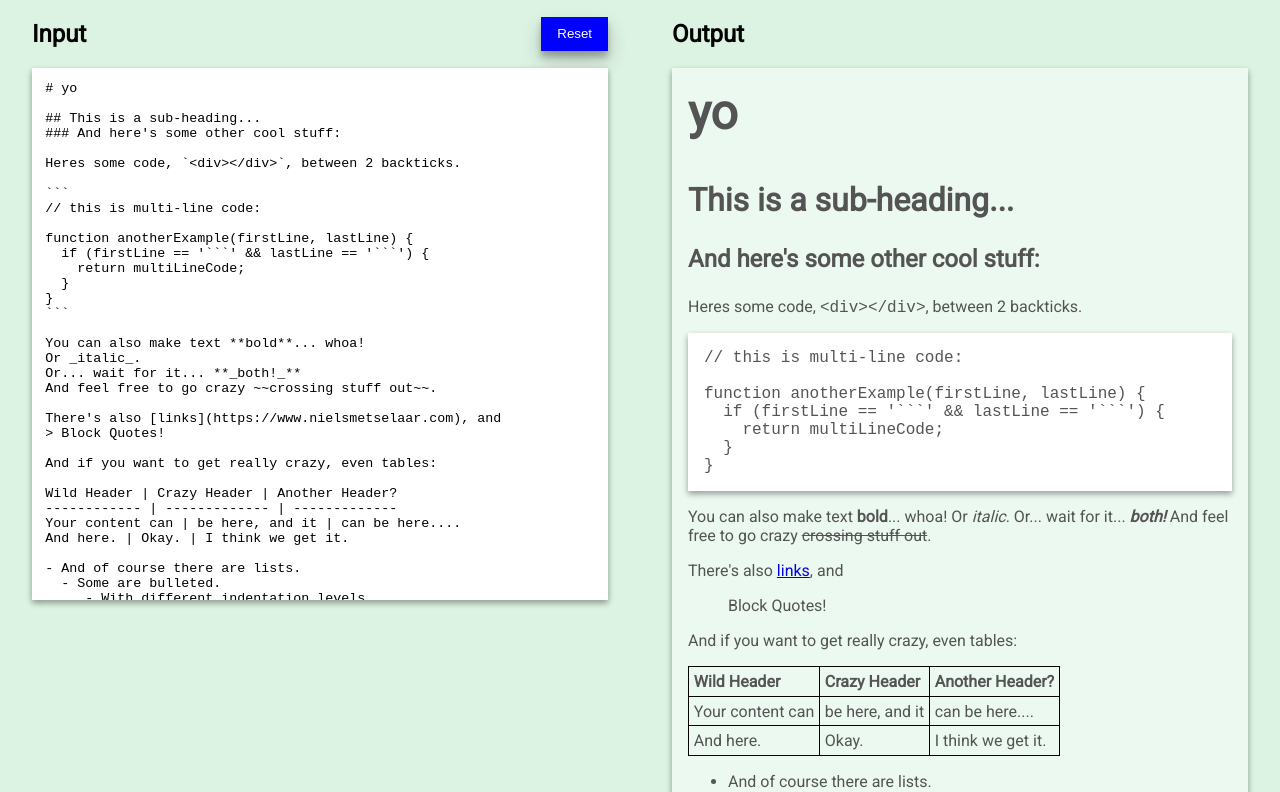
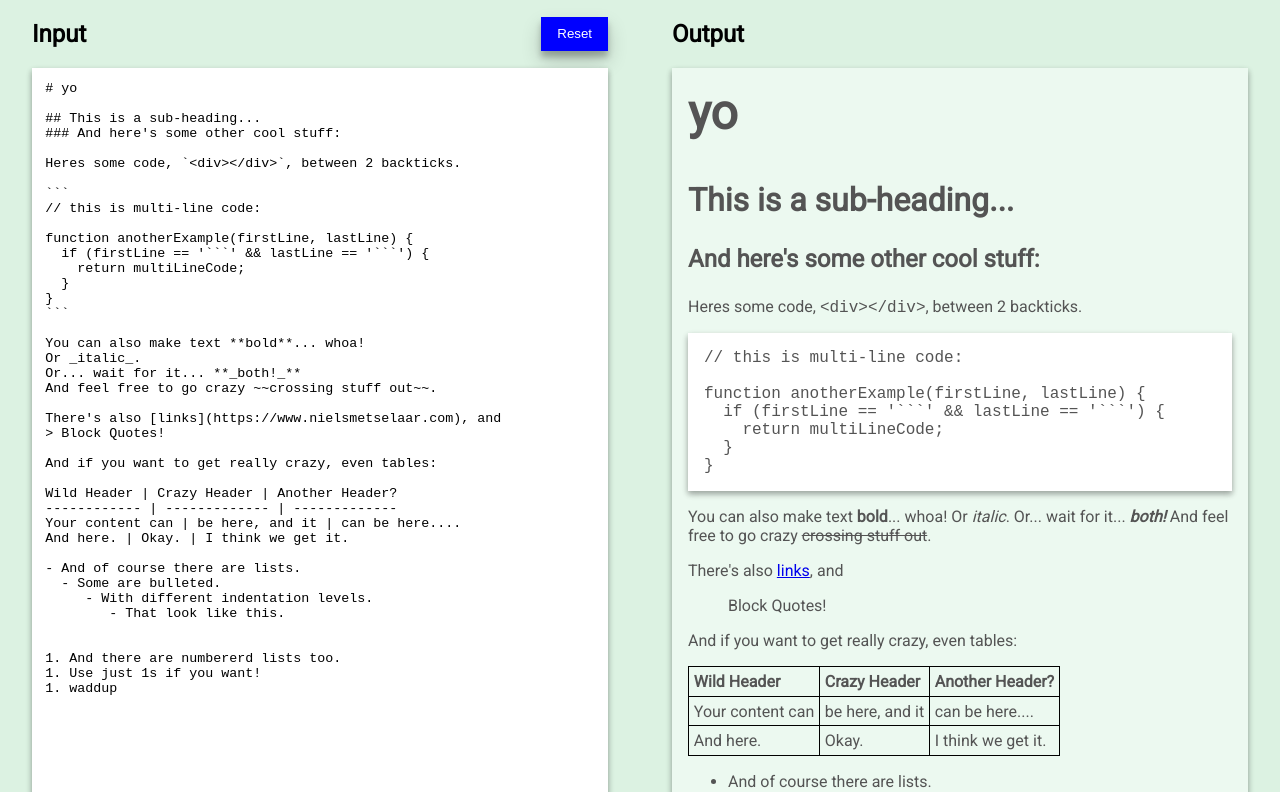
Before and after one commit to NielsMets/markdownAppReact, a React (Create React App) app: page / in a window 1280 px wide. Shown: the top 792 px of the page. Built offline with nearby package versions, Linux system fonts and the light colour scheme.

Commit message:
pc section height auto

```diff
--- a/src/styles/style.css
+++ b/src/styles/style.css
@@ -148,7 +148,7 @@ body {
         grid-template-columns: 1fr 1fr;
   }
   .App section {
-    height: 75vh;
+    height: auto;
     padding: 0 2em 0 2em;
   }
 }
--- a/src/styles/style.scss
+++ b/src/styles/style.scss
@@ -123,7 +123,7 @@ body {
   .App {
     grid-template-columns: 1fr 1fr;
     section {
-      height: 75vh;
+      height: auto;
       padding: 0 2em 0 2em;
     }
   }
```
